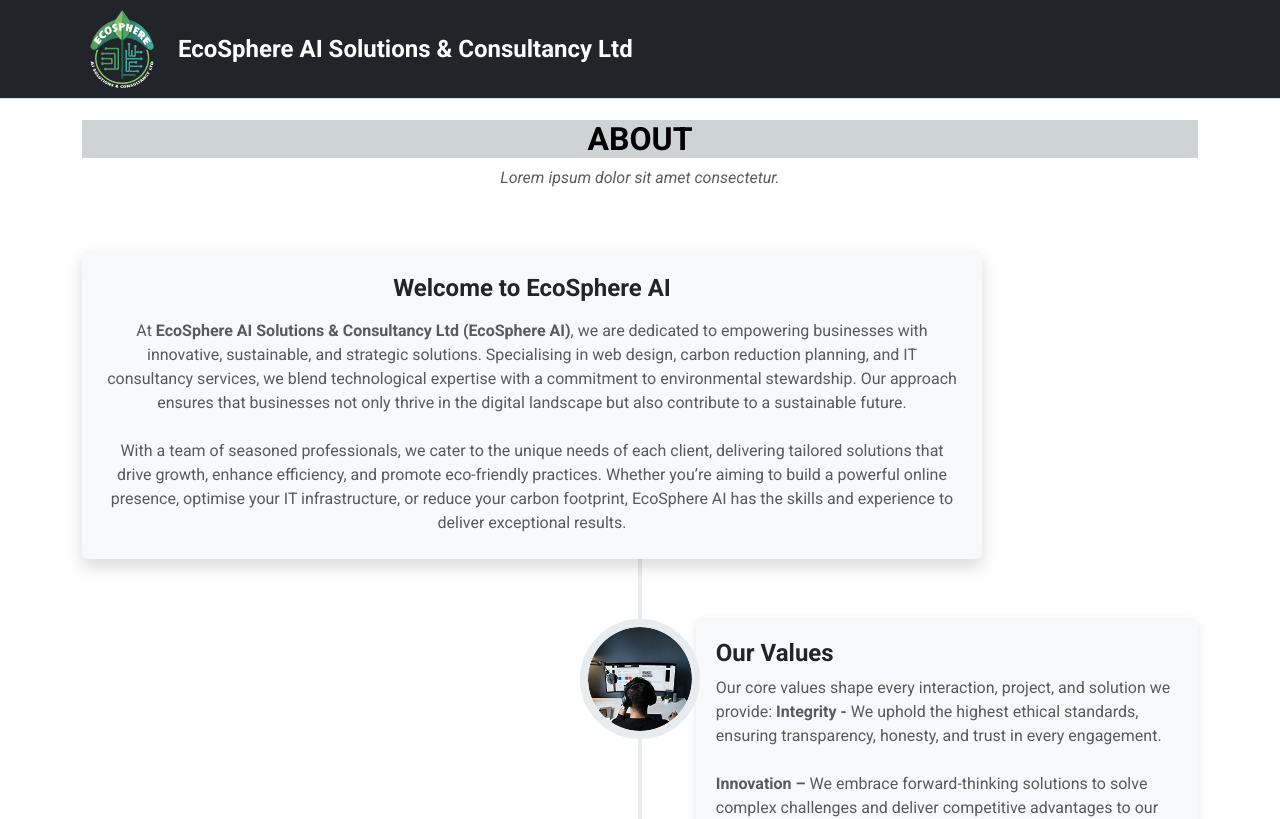
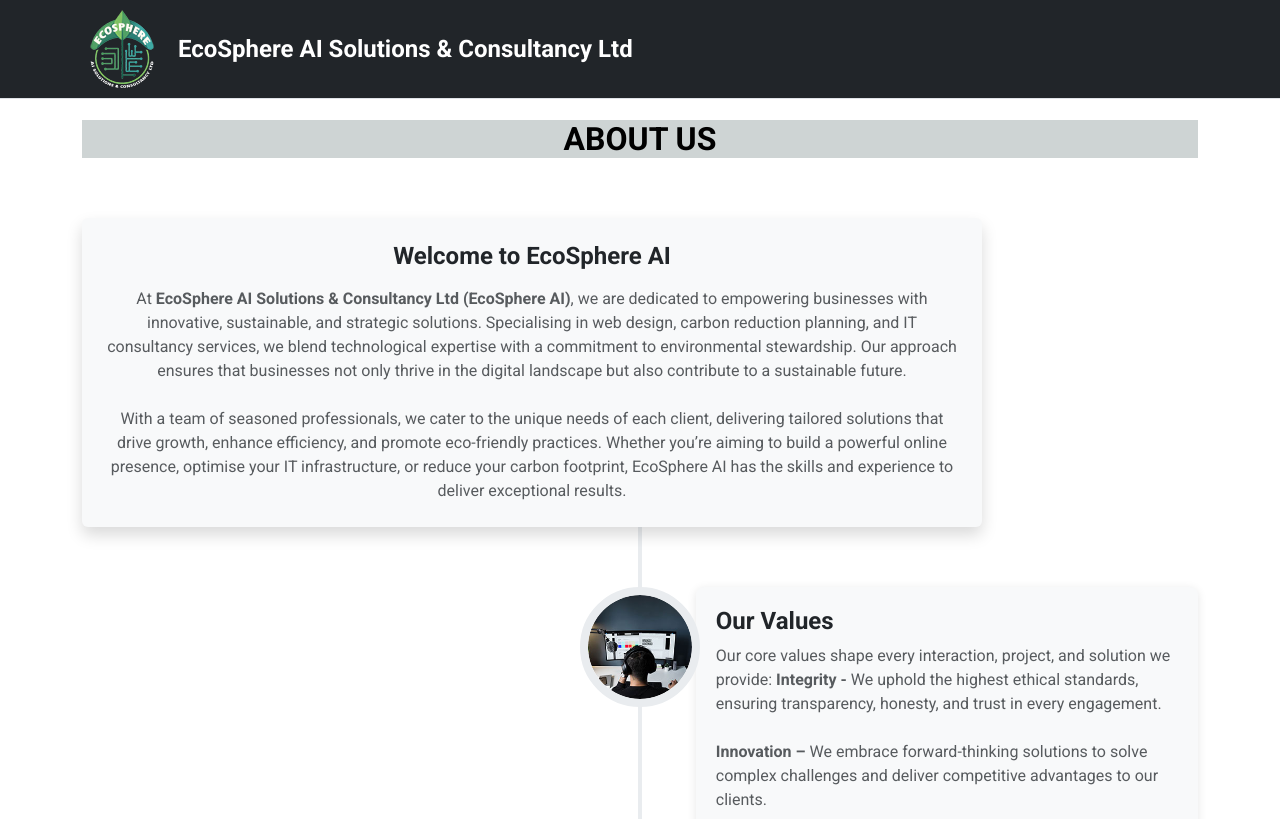
Before and after one commit to waqarnuke/ecosphere, an Angular app: page /about in a window 1280 px wide. Shown: the top 819 px of the page. Built offline with nearby package versions, Linux system fonts and the light colour scheme.

Commit message:
update code

```diff
--- a/src/app/features/about/about.component.html
+++ b/src/app/features/about/about.component.html
@@ -3,8 +3,8 @@
 <!-- ABOUT SECTION -->
 <section id="about" class="py-5">
   <div class="container">
-    <h2 class="text-center fw-bold text-uppercase text-black animate__animated animate__fadeInDown" style="background-color: #ced4d4; color: white;">About</h2>
-    <p class="text-center text-muted fst-italic mb-5">Lorem ipsum dolor sit amet consectetur.</p>
+    <h2 class="text-center fw-bold text-uppercase text-black animate__animated animate__fadeInDown" style="background-color: #ced4d4; color: white;">About Us</h2>
+
 
     <ul class="timeline">
       <!-- Custom centered introduction box -->
```
